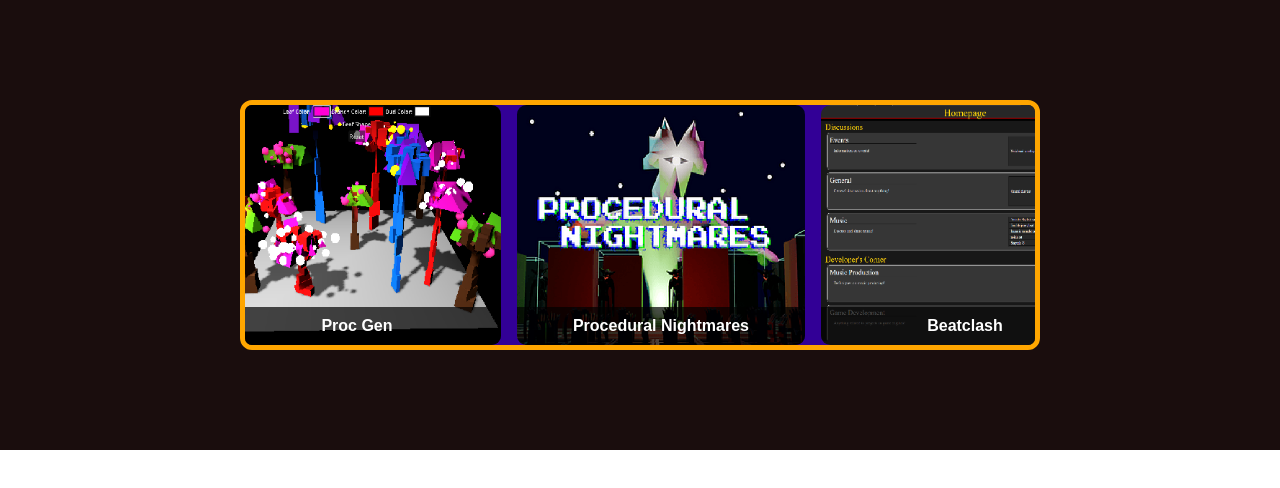
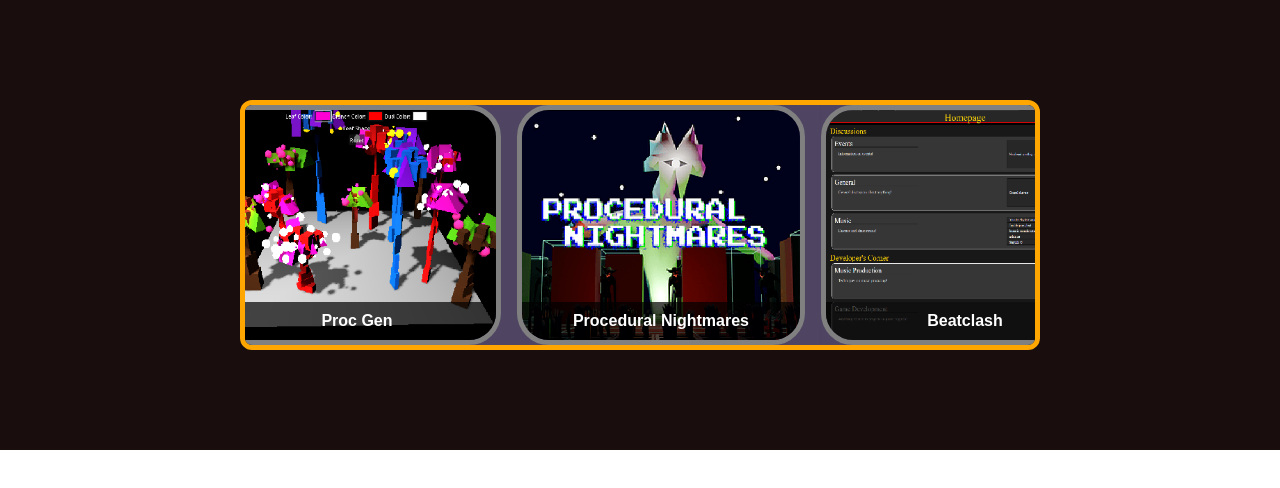
Before and after one commit to K413N/portfolio-2025, a Next.js app: page /projects in a window 1280 px wide. Shown: the top 488 px of the page. Built offline with nearby package versions, Linux system fonts and the light colour scheme.

Commit message:
carousel fixes

```diff
--- a/src/components/ProjectCarousel/ProjectCarousel.js
+++ b/src/components/ProjectCarousel/ProjectCarousel.js
@@ -22,11 +22,20 @@ const NavLink = styled(Link)`
     width: 6em;
     background: blue;
     font-size: 3rem;
-    border-radius: .2em;
     text-align: center;
     align-content: center;
     position: relative;
     overflow: hidden;
+    border-radius: 32px;
+    border: 5px solid gray;
+    &:hover {
+    color: gold;
+    border-color: gold;
+    }
+    &:active {
+    color: white;
+    border-color: white;
+    }
 `
 
 const CardTitle = styled.div`
--- a/src/components/ProjectCarousel/style.css
+++ b/src/components/ProjectCarousel/style.css
@@ -20,7 +20,7 @@
     gap: 1em;
     animation: spin 10s infinite linear;
     padding-right: 1em;
-    background-color: rgb(50, 0, 150);
+    background-color: rgb(79, 69, 98);
 }
 
 .card {
```
